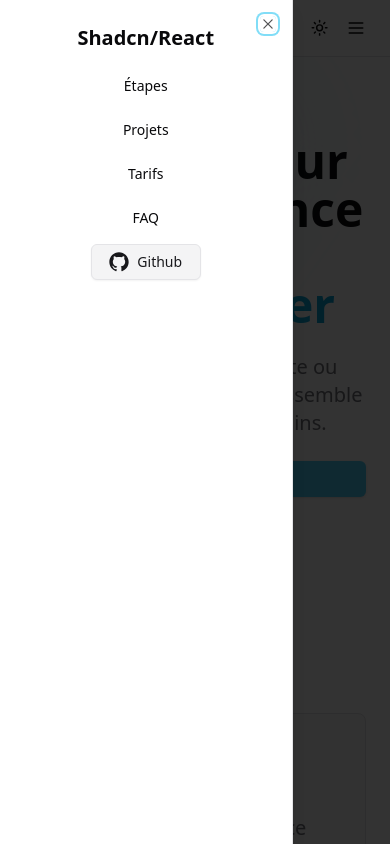
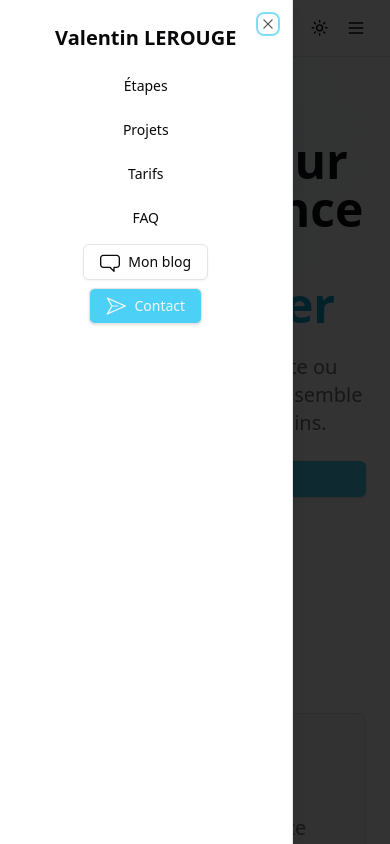
Before and after one commit to DopeCloudd/portfolio_freelance_react, a React (Vite) app: page / in a window 390 px wide. Both pictures are taken after a click on the button 356 px from the left and 28 px from the top of the page. Shown: the top 844 px of the page. Built offline with nearby package versions, Linux system fonts and the light colour scheme.

Commit message:
update mobile version

```diff
--- a/src/components/Navbar.tsx
+++ b/src/components/Navbar.tsx
@@ -13,11 +13,7 @@ import {
 import { useState } from "react";
 
 import { ModeToggle } from "@/components/mode-toggle";
-import {
-  GitHubLogoIcon,
-  PaperPlaneIcon,
-  ChatBubbleIcon,
-} from "@radix-ui/react-icons";
+import { PaperPlaneIcon, ChatBubbleIcon } from "@radix-ui/react-icons";
 import { Menu } from "lucide-react";
 import { buttonVariants } from "@/components/ui/button";
 
@@ -78,7 +74,7 @@ export const Navbar = () => {
               <SheetContent side={"left"}>
                 <SheetHeader>
                   <SheetTitle className="font-bold text-xl">
-                    Shadcn/React
+                    Valentin LEROUGE
                   </SheetTitle>
                 </SheetHeader>
                 <nav className="flex flex-col justify-center items-center gap-2 mt-4">
@@ -95,14 +91,26 @@ export const Navbar = () => {
                   ))}
                   <a
                     rel="noreferrer noopener"
-                    href="https://github.com/leoMirandaa/shadcn-landing-page.git"
+                    href="https://blog.valentin-lerouge.fr/"
                     target="_blank"
-                    className={`w-[110px] border ${buttonVariants({
-                      variant: "secondary",
+                    className={`border ${buttonVariants({
+                      variant: "outline",
                     })}`}
                   >
-                    <GitHubLogoIcon className="mr-2 w-5 h-5" />
-                    Github
+                    <ChatBubbleIcon className="mr-2 w-5 h-5" />
+                    Mon blog
+                  </a>
+
+                  <a
+                    rel="noreferrer noopener"
+                    href="mailto:contact@valentin-lerouge.fr"
+                    target="_blank"
+                    className={`border ${buttonVariants({
+                      variant: "default",
+                    })}`}
+                  >
+                    <PaperPlaneIcon className="mr-2 w-5 h-5" />
+                    Contact
                   </a>
                 </nav>
               </SheetContent>
```
